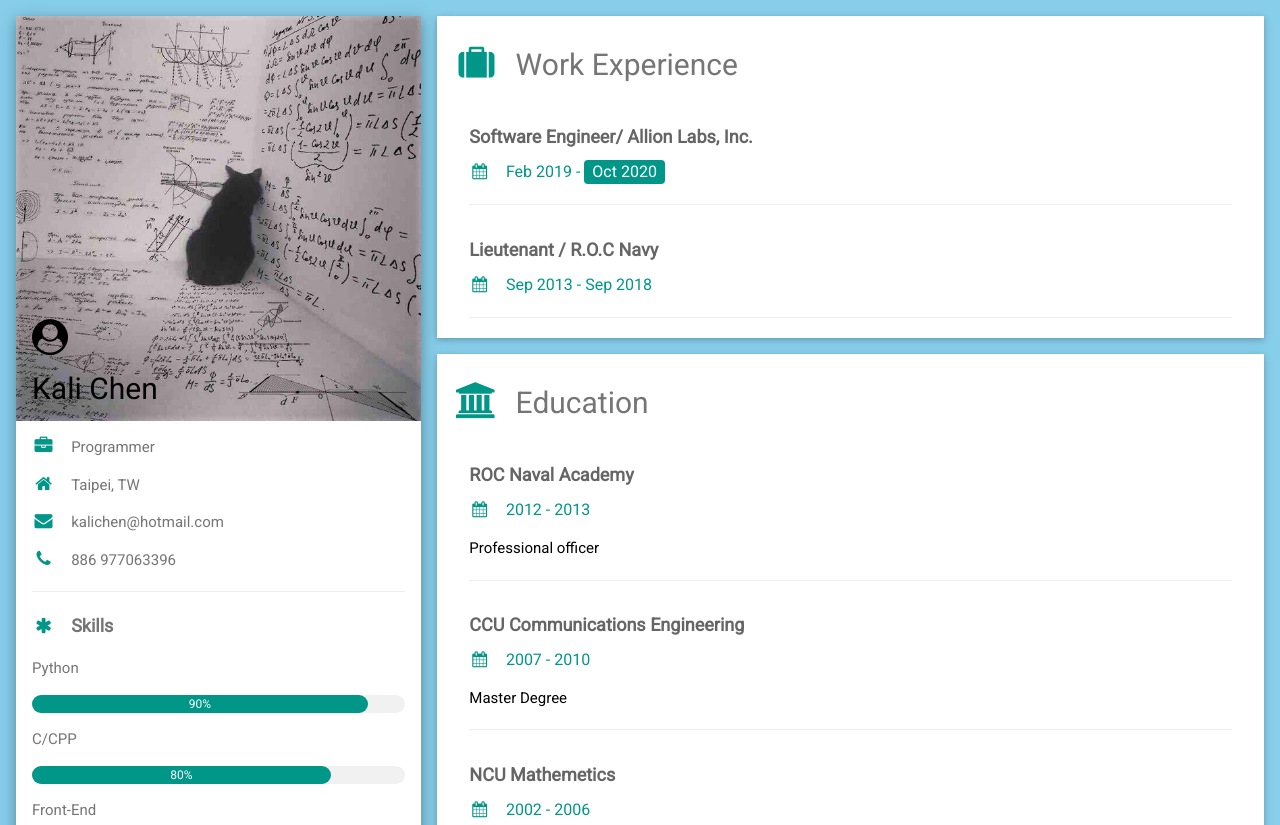
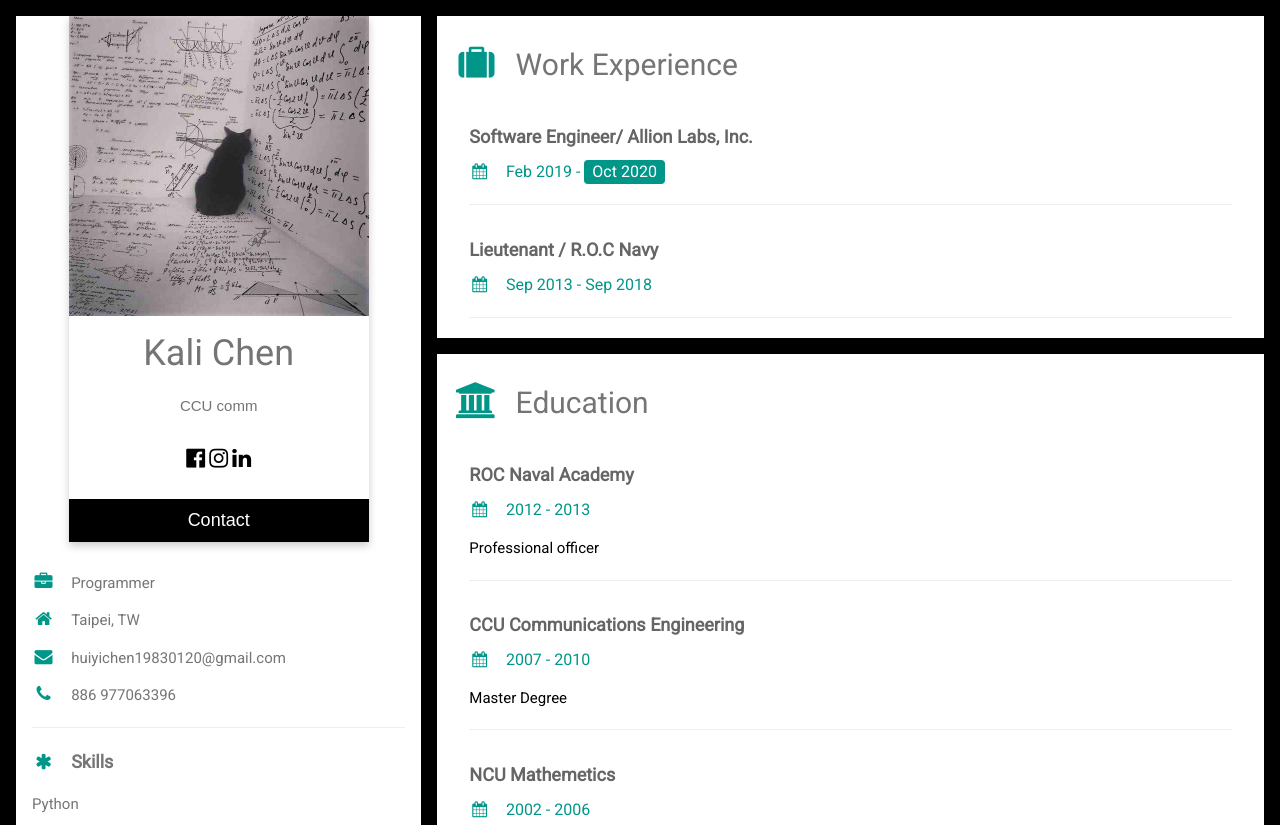
Before and after one commit to KaliChen/KaliChen.github.io, a plain HTML site: page index.html in a window 1280 px wide. Shown: the top 825 px of the page. Drawn offline with nearby package versions, Linux system fonts and the light colour scheme.

Commit message:
20201121

```diff
--- a/index.html
+++ b/index.html
@@ -52,9 +52,45 @@
 <link rel='stylesheet' href='https://fonts.googleapis.com/css?family=Roboto'>
 <link rel="stylesheet" href="https://cdnjs.cloudflare.com/ajax/libs/font-awesome/4.7.0/css/font-awesome.min.css">
 <style>
+.card {
+  box-shadow: 0 4px 8px 0 rgba(0, 0, 0, 0.2);
+  max-width: 300px;
+  margin: auto;
+  text-align: center;
+  font-family: arial;
+}
+
+.title {
+  color: grey;
+  font-size: 18px;
+}
+
+button {
+  border: none;
+  outline: 0;
+  display: inline-block;
+  padding: 8px;
+  color: white;
+  background-color: #000;
+  text-align: center;
+  cursor: pointer;
+  width: 100%;
+  font-size: 18px;
+}
+
+a {
+  text-decoration: none;
+  font-size: 22px;
+  color: black;
+}
+
+button:hover, a:hover {
+  opacity: 0.7;
+}
+
 html,body,h1,h2,h3,h4,h5,h6 {font-family: "Roboto", sans-serif}
 </style>
-<body class="w3-light-blue">
+<body class="w3-black">
 
 <!-- Page Container -->
 <div class="w3-content w3-margin-top" style="max-width:1400px;">
@@ -67,15 +103,44 @@ html,body,h1,h2,h3,h4,h5,h6 {font-family: "Roboto", sans-serif}
 
       <div class="w3-white w3-text-grey w3-card-4">
         <div class="w3-display-container">
-          <img src="cat.jpg" style="width:100%">
+
+		<div class="card">
+           <img src="cat.jpg" style="width:100%">
+           <h1>Kali Chen</h1>
+           <!-- <p class="title">CEO & Founder, Example</p> -->
+           <p>CCU comm</p>
+           <div style="margin: 24px 0;">
+           <!-- <a href="#"><i class="fa fa-dribbble"></i></a>
+           <a href="#"><i class="fa fa-twitter"></i></a>
+           <a href="#"><i class="fa fa-linkedin"></i></a>
+           <a href="#"><i class="fa fa-facebook"></i></a> -->
+
+		   <a href="https://www.facebook.com/huiyichen19830120/"><i class="fa fa-facebook-official w3-hover-opacity"></i></a>
+           <a href="https://www.instagram.com/chen.huiyi/?hl=zh-tw"><i class="fa fa-instagram w3-hover-opacity"></i></a>
+           <!-- <i class="fa fa-snapchat w3-hover-opacity"></i> -->
+           <!--<i class="fa fa-pinterest-p w3-hover-opacity"></i> -->
+           <!-- <a href="https://www.facebook.com/huiyichen19830120/"><i class="fa fa-twitter w3-hover-opacity"></i></a> -->
+           <a href="https://www.linkedin.com/in/kalichen/"><i class="fa fa-linkedin w3-hover-opacity"></i></a>
+           <!-- <p>Powered by <a href="https://www.w3schools.com/w3css/default.asp" target="_blank">w3.css</a></p></a> -->
+           <!-- <i class="fa fa-medium w3-hover-opacity"></i> -->
+           <!-- <i class="fa fa-github w3-hover-opacity"></i> -->
+           <!-- <i class="fa fa-youtube w3-hover-opacity"></i> -->
+
+
+
+           </div>
+           <p><a href="mailto:huiyichen19830120@gmail.com"><button>Contact</button></a></p>
+        </div>
+          <!-- <img src="cat.jpg" style="width:100%">
           <div class="w3-display-bottomleft w3-container w3-text-black">
             <i class="fa fa-user-circle w3-margin-right w3-xxlarge " aria-hidden="true"></i><h2>Kali Chen</h2>
           </div>
+		  -->
         </div>
         <div class="w3-container">
           <p><i class="fa fa-briefcase fa-fw w3-margin-right w3-large w3-text-teal"></i>Programmer</p>
           <p><i class="fa fa-home fa-fw w3-margin-right w3-large w3-text-teal"></i>Taipei, TW</p>
-          <p><i class="fa fa-envelope fa-fw w3-margin-right w3-large w3-text-teal"></i>kalichen@hotmail.com</p>
+          <p><i class="fa fa-envelope fa-fw w3-margin-right w3-large w3-text-teal"></i>huiyichen19830120@gmail.com</p>
           <p><i class="fa fa-phone fa-fw w3-margin-right w3-large w3-text-teal"></i>886 977063396</p>
           <hr>
 
@@ -195,20 +260,11 @@ html,body,h1,h2,h3,h4,h5,h6 {font-family: "Roboto", sans-serif}
 
   <!-- End Page Container -->
 </div>
-
+<!--
 <footer class="w3-container w3-teal w3-center w3-margin-top">
   <p>Find me on social media.</p>
-  <a href="https://www.facebook.com/huiyichen19830120/"><i class="fa fa-facebook-official w3-hover-opacity"></i></a>
-  <a href="https://www.instagram.com/chen.huiyi/?hl=zh-tw"><i class="fa fa-instagram w3-hover-opacity"></i></a>
-  <!-- <i class="fa fa-snapchat w3-hover-opacity"></i> -->
-  <!--<i class="fa fa-pinterest-p w3-hover-opacity"></i> -->
-  <!-- <a href="https://www.facebook.com/huiyichen19830120/"><i class="fa fa-twitter w3-hover-opacity"></i></a> -->
-  <a href="https://www.linkedin.com/in/kalichen/"><i class="fa fa-linkedin w3-hover-opacity"></i></a>
-  <!-- <p>Powered by <a href="https://www.w3schools.com/w3css/default.asp" target="_blank">w3.css</a></p></a> -->
-  <i class="fa fa-medium w3-hover-opacity"></i>
-  <i class="fa fa-github w3-hover-opacity"></i>
-  <i class="fa fa-youtube w3-hover-opacity"></i>
+
 </footer>
-
+-->
 </body>
 </html>
```
